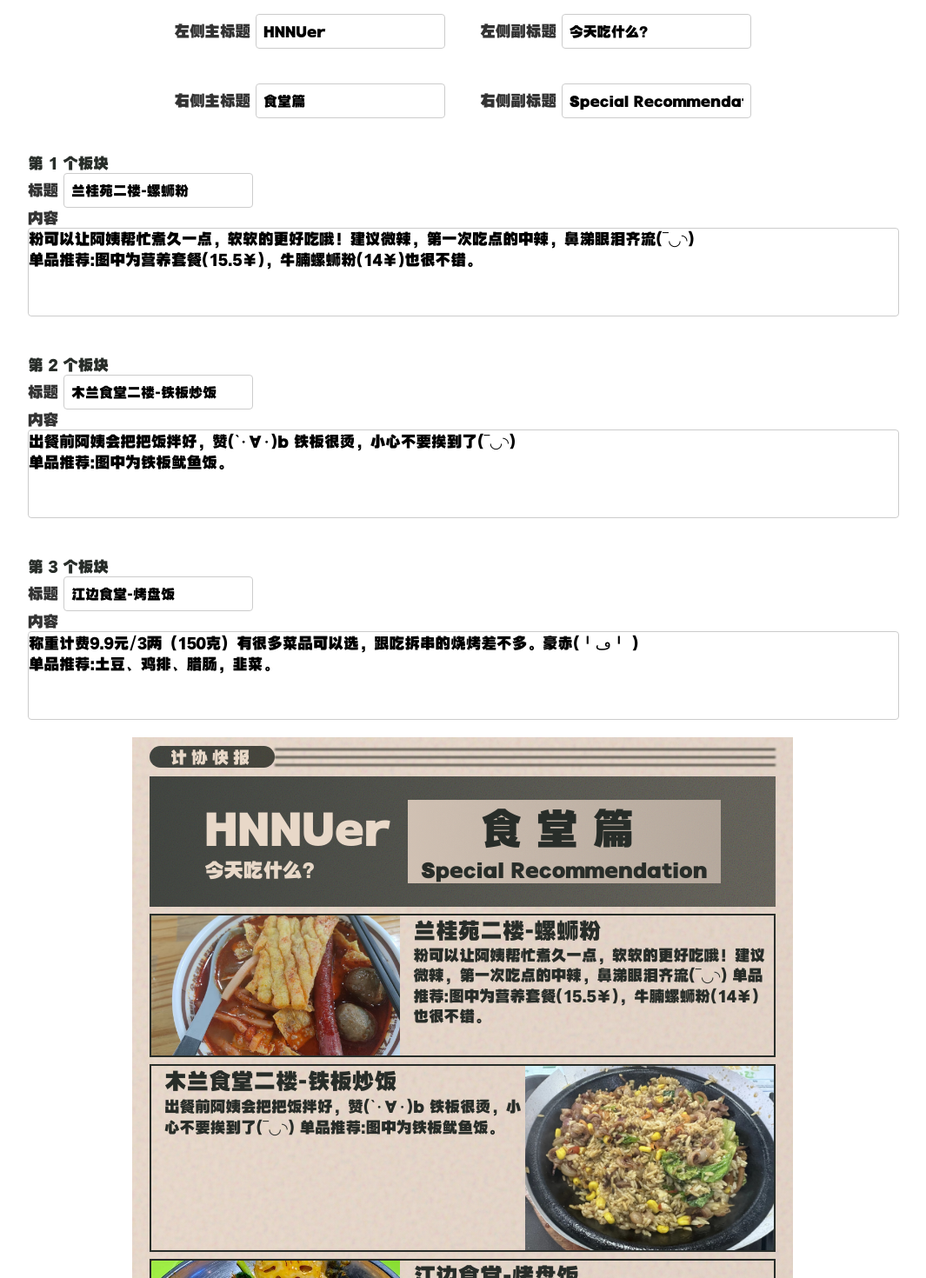
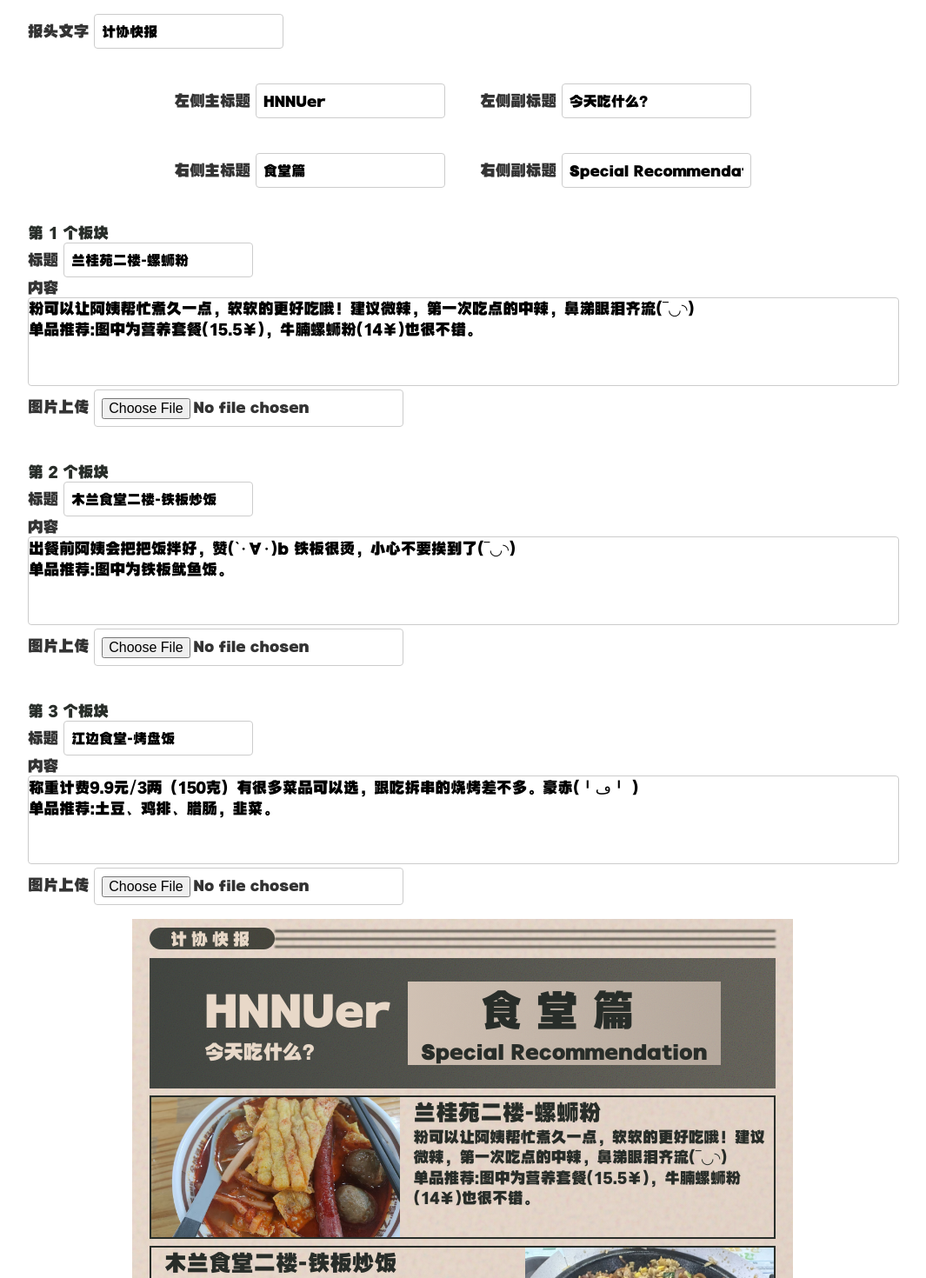
Before and after one commit to yuwuweichun/zzz-newspaper-generator, a Vue app: page / in a window 1280 px wide. Shown: the top 1470 px of the page at 87% size, without its empty margins (108-1173 px from the left). Built offline with nearby package versions, Linux system fonts and the light colour scheme.

Commit message:
image-generatot

```diff
--- a/src/App.vue
+++ b/src/App.vue
@@ -4,11 +4,14 @@ import NewsInput from './components/NewsInput.vue'
 import NewsHead from '@/components/NewsHead.vue';
 import NewsTitle from '@/components/NewsTitle.vue';
 const formData = ref({
+  // Newspaper Head
+  head: '计协快报',
+  // Newspaper Title
   leftTitle: 'HNNUer',
   leftSubtitle: '今天吃什么？',
   rightTitle: '食堂篇',
   rightSubtitle: 'Special Recommendation',
-  // 添加新的数据字段
+  // Newspaper Sections
   sections: [
     {
       title: '兰桂苑二楼-螺蛳粉',
@@ -25,8 +28,6 @@ const formData = ref({
   ]
 })
 
-
-
 import luosifen from '@/assets/images/luosifen.jpg'
 import tiebanyouyu from '@/assets/images/tiebanyouyu.jpg'
 import kaopanfan from '@/assets/images/kaopanfan.jpg'
@@ -39,7 +40,7 @@ import kaopanfan from '@/assets/images/kaopanfan.jpg'
 
   <div class="newspaper-container">
     <div class="newspaper-head">
-      <NewsHead />
+      <NewsHead :head-text="formData.head" />
     </div>
 
     <div class="newspaper-title">
@@ -52,14 +53,18 @@ import kaopanfan from '@/assets/images/kaopanfan.jpg'
     </div>
 
     <div class="newspaper-section" v-for="(section, index) in formData.sections" :key="index">
-      <img :src="[luosifen, tiebanyouyu, kaopanfan][index]" :alt="section.title"
-          :class="index % 2 === 0 ? 'section-img-left' : 'section-img-right'">
+      <img
+        :src="section.imageUrl || [luosifen, tiebanyouyu, kaopanfan][index]"
+        :alt="section.title"
+        :class="index % 2 === 0 ? 'section-img-left' : 'section-img-right'"
+      >
 
       <div class="section-text">
         <p style="font-size: 1.6rem;">{{ section.title }}</p>
-        <p>{{ section.content }}</p>
+        <!-- white-space: pre-line 保留文本中的换行符 -->
+        <p style="white-space: pre-line;">{{ section.content }}</p>
       </div>
-  </div>
+    </div>
 
   </div>
 </template>
@@ -99,5 +104,6 @@ import kaopanfan from '@/assets/images/kaopanfan.jpg'
 
 .section-text {
   margin-left: 15px;
+  flex: 1;
 }
 </style>
--- a/src/components/NewsHead.vue
+++ b/src/components/NewsHead.vue
@@ -1,10 +1,16 @@
 <script setup>
+defineProps({
+    headText: {
+        type: String,
+        default: '计协快报'
+    }
+})
 </script>
 
 <template>
     <div class="head-container">
         <div class="head-ellipse">
-          <p class="head-text">计协快报</p>
+          <p class="head-text">{{headText}}</p>
         </div>
 
         <div class="head-lines">
--- a/src/components/NewsInput.vue
+++ b/src/components/NewsInput.vue
@@ -21,7 +21,7 @@ const updateValue = (key, value) => {
   })
 }
 
-// 添加新的更新方法
+
 const updateSection = (index, key, value) => {
   const updatedSections = [...props.modelValue.sections]
   updatedSections[index][key] = value
@@ -30,11 +30,31 @@ const updateSection = (index, key, value) => {
     sections: updatedSections
   })
 }
+
+// 添加图片处理逻辑
+const handleImageUpload = (index, event) => {
+  const file = event.target.files[0]
+  if (file) {
+    const imageUrl = URL.createObjectURL(file)
+    updateSection(index, 'imageUrl', imageUrl)
+  }
+}
 </script>
 
 <template>
-    <!-- title -->
     <div class="input-container">
+
+      <div class="head-input-group">
+        <label>
+          报头文字
+          <input
+            :value="modelValue.head"
+            @input="updateValue('head', $event.target.value)"
+            type="text"
+          >
+        </label>
+      </div>
+
       <div class="input-group">
         <label>
           左侧主标题
@@ -102,6 +122,24 @@ const updateSection = (index, key, value) => {
           </label>
         </div>
 
+        <div class="input-group">
+          <label>
+            图片上传
+            <input
+              type="file"
+              accept="image/*"
+              @change="handleImageUpload(index, $event)"
+            >
+          </label>
+          <!-- 图片预览 -->
+          <img
+            v-if="section.imageUrl"
+            :src="section.imageUrl"
+            alt="预览图"
+            style="max-width: 200px; max-height: 200px; margin-top: 10px;"
+          >
+        </div>
+
       </div>
     </div>
   </template>
@@ -115,6 +153,10 @@ const updateSection = (index, key, value) => {
   padding: 1rem;
   max-width: 1000px;
   margin: 0 auto;
+}
+
+.head-input-group {
+  width: 1000px;
 }
 
 .input-group {
```
Also changed, not shown: 1 other file (tests, documents, lock files or other folders).
